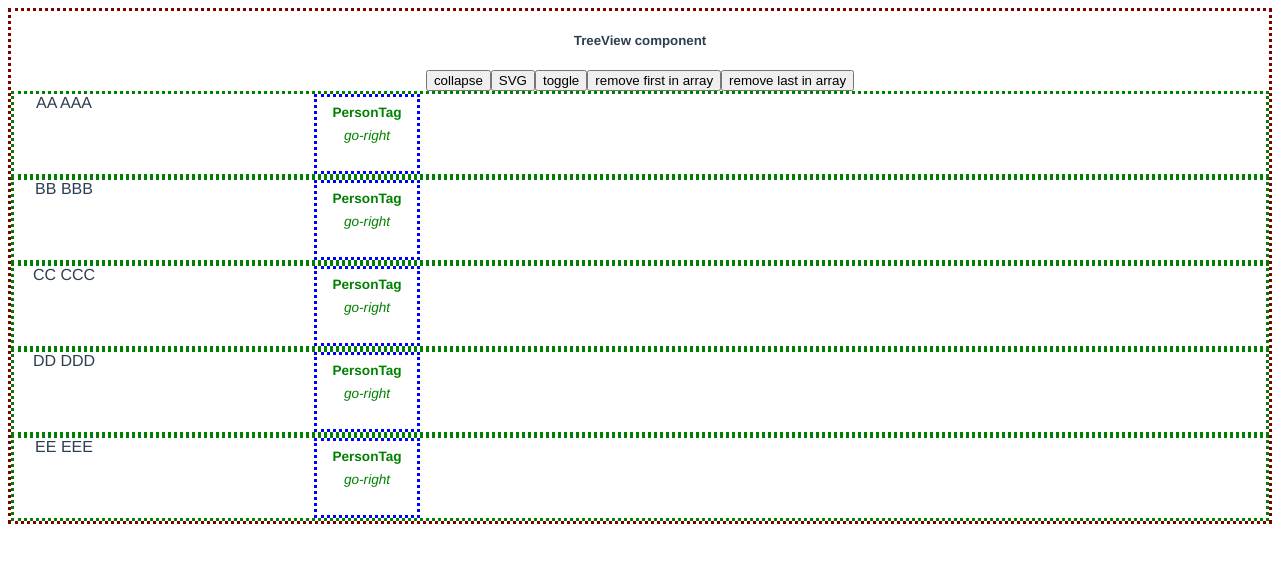
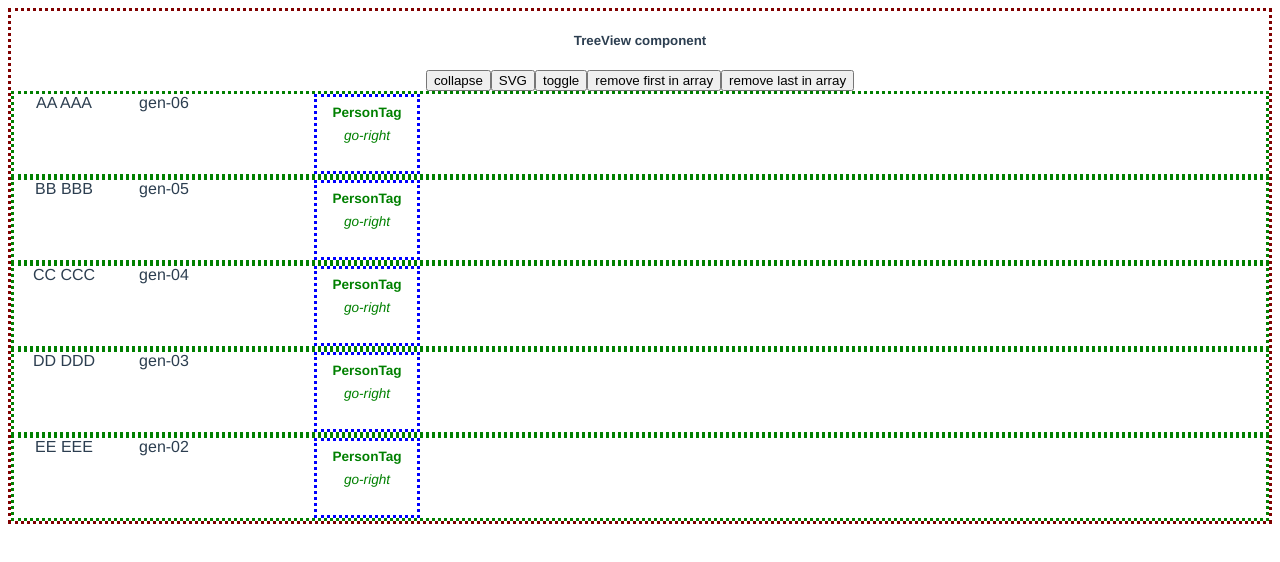
Before and after one commit to jrschmidt/familia-22, a Vue app: page / in a window 1280 px wide. Shown: the top 562 px of the page. Built offline with nearby package versions, Linux system fonts and the light colour scheme.

Commit message:
add ability to delete a TreeViewRow component from top or bottom of the list

```diff
--- a/src/components/TreeView.vue
+++ b/src/components/TreeView.vue
@@ -4,8 +4,8 @@
     <button v-on:click="toggleCollapse()">collapse</button>
     <button v-on:click="toggleSvg()">SVG</button>
     <button v-on:click="toggleRightLeft()">toggle</button>
-    <button v-on:click="arrayShift()">remove first in array</button>
-    <button v-on:click="arrayPop()">remove last in array</button>
+    <button v-on:click="removeFromTop()">remove first in array</button>
+    <button v-on:click="removeFromBottom()">remove last in array</button>
     <TreeViewBox/>
   </div>
 </template>
@@ -21,42 +21,87 @@ const collapse = ref('')
 
 const originalTreeData = [
   {
-    id: 'row-aa',
-    tag: 'AA AAA',
+    id: 'gen-06',
+    generation: 6,
+    tag: 'AA AAA'
   },
 
   {
-    id: 'row-bb',
-    tag: 'BB BBB',
+    id: 'gen-05',
+    generation: 5,
+    tag: 'BB BBB'
   },
 
   {
-    id: 'row-cc',
-    tag: 'CC CCC',
+    id: 'gen-04',
+    generation: 4,
+    tag: 'CC CCC'
   },
 
   {
-    id: 'row-dd',
-    tag: 'DD DDD',
+    id: 'gen-03',
+    generation: 3,
+    tag: 'DD DDD'
   },
 
   {
-    id: 'row-ee',
-    tag: 'EE EEE',
+    id: 'gen-02',
+    generation: 2,
+    tag: 'EE EEE'
   },
 
   {
-    id: 'row-ff',
-    tag: 'FF FFF',
+    id: 'gen-01',
+    generation: 1,
+    tag: 'FF FFF'
   },
 
   {
-    id: 'row-gg',
-    tag: 'GG GGG',
+    id: 'gen-00',
+    generation: 0,
+    tag: 'GG GGG'
   }
 ]
 
 const treeData = ref(originalTreeData)
+
+const rowViewData = ref({
+  row4: {
+    level: 4 ,
+    generation: 6,
+    componentId: 'gen-6',
+    status: 'normal'
+  },
+
+  row3: {
+    level: 3,
+    generation: 5,
+    componentId: 'gen-5',
+    status: 'normal'
+  },
+
+  row2: {
+    level: 2,
+    generation: 4,
+    componentId: 'gen-4',
+    status: 'normal'
+  },
+
+  row1: {
+    level: 1,
+    generation: 3,
+    componentId: 'gen-3',
+    status: 'normal'
+  },
+
+  row0: {
+    level: 0,
+    generation: 2,
+    componentId: 'gen-2',
+    status: 'normal'
+  }
+
+})
 
 provide('rightLeft', rightLeft)
 provide('svgSize', svgSize)
@@ -64,23 +109,28 @@ provide('collapse', collapse)
 
 provide ('treeData', treeData)
 
+// Test shifting component horizontally to another grid location.
 const toggleRightLeft = () => {
   rightLeft.value = rightLeft.value === 'go-right' ? 'go-left' : 'go-right'
 }
 
+// Test shrinking/expanding the SVG horizontally.
 const toggleSvg = () => {
   svgSize.value = svgSize.value === 'span-4' ? 'span-2' : 'span-4'
 }
 
+// Test collapsing TreeViewRow components vertically.
 const toggleCollapse = () => {
   collapse.value = collapse.value === 'collapse' ? '' : 'collapse'
 }
 
-const arrayShift = () => {
+// Test removing the topmost TreeViewRow component.
+const removeFromTop = () => {
   treeData.value.shift()
 }
 
-const arrayPop = () => {
+// Test removing the bottommost TreeViewRow component.
+const removeFromBottom = () => {
   treeData.value.pop()
 }
 </script>
--- a/src/components/TreeViewBox.vue
+++ b/src/components/TreeViewBox.vue
@@ -1,7 +1,11 @@
 <template>
   <div class="tree-view-box">
     <!-- <transtion-group> -->
-      <TreeViewRow v-for="row in treeData" v-bind:key="row.id" v-bind:tag="row.tag"/>
+      <TreeViewRow
+      v-for="row in treeData"
+      v-bind:key="row.id"
+      v-bind:id="row.id"
+      v-bind:tag="row.tag"/>
     <!-- </transtion-group> -->
   </div>
 </template>
--- a/src/components/TreeViewRow.vue
+++ b/src/components/TreeViewRow.vue
@@ -1,6 +1,9 @@
 <template>
-  <div class="tree-view-row" :class="collapse">
+  <!-- <div class="tree-view-row" :class="rowClass[key]"> -->
+  <!-- <div class="tree-view-row" :class="rowClass[id]"> -->
+  <div class="tree-view-row">
     <span>{{ tag }}</span>
+    <span>{{ id }}</span>
     <PersonTag/>
   </div>
 </template>
@@ -11,7 +14,8 @@ import PersonTag from './PersonTag.vue'
 import { inject } from 'vue'
 
 const props = defineProps({
-  tag:String
+  tag:String,
+  id: String
 })
 
 const collapse = inject('collapse')
@@ -28,7 +32,15 @@ const collapse = inject('collapse')
   grid-template-rows: 80px;
 }
 
-.collapse {
-  height: 0px;
+.normal {
+  height: 100%;
+}
+
+.adding {
+  height: 100%;
+}
+
+.deleting {
+  height: 0%;
 }
 </style>
```
